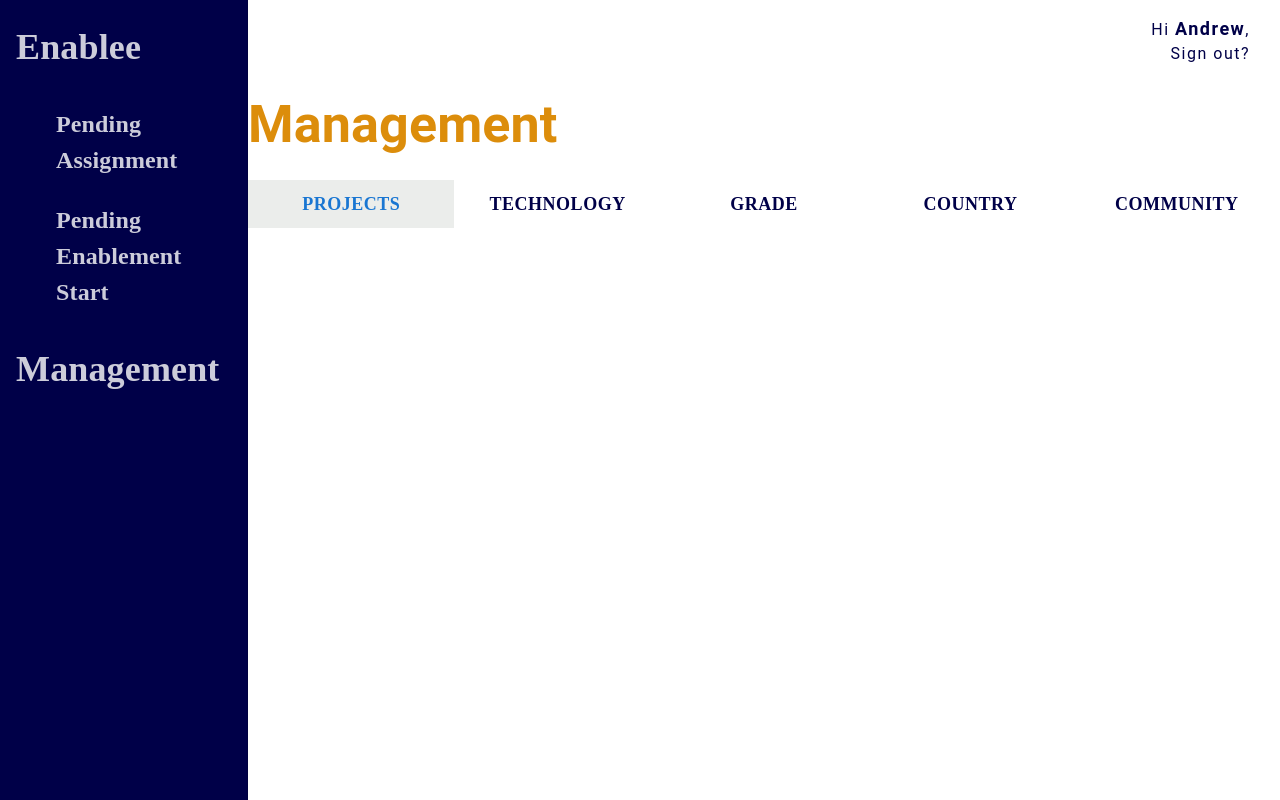
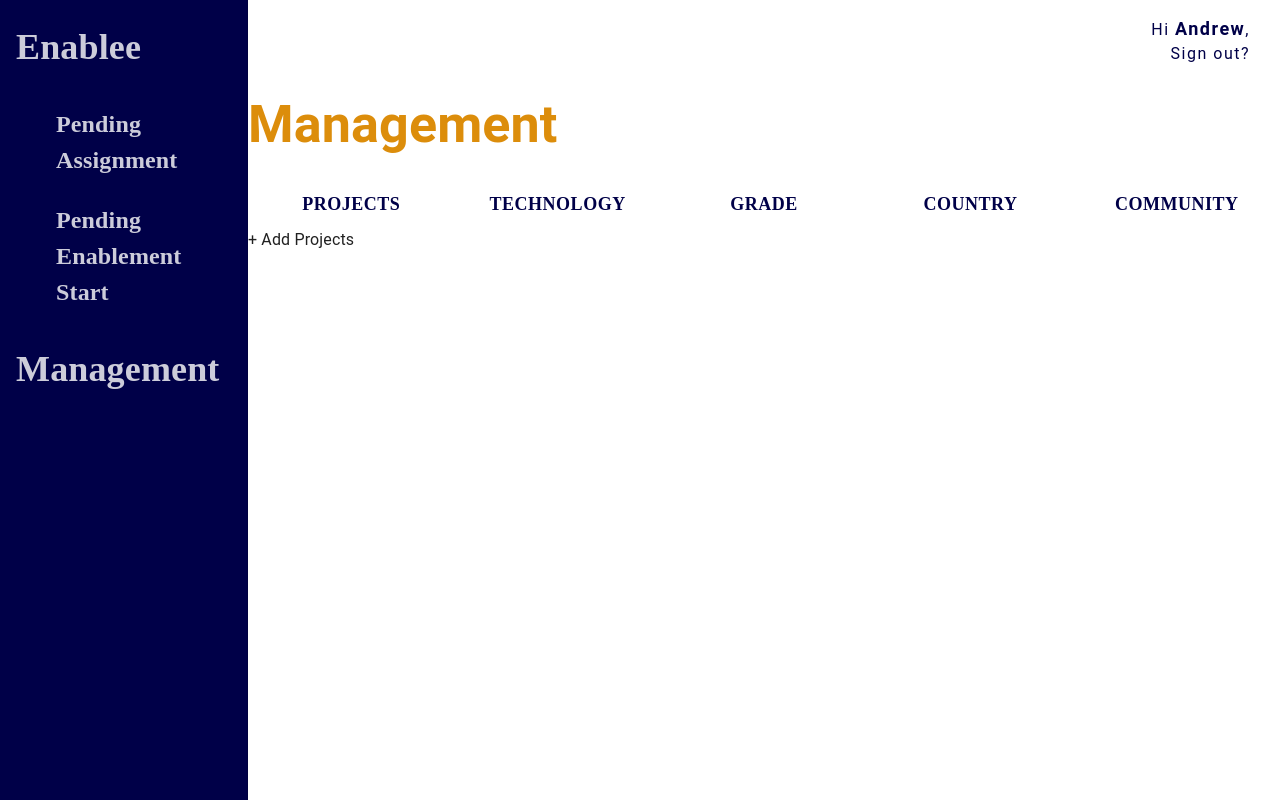
Before and after one commit to oscar-fernandez/flow-ui, a React (Vite) app: page /mgt in a window 1280 px wide. Built offline with nearby package versions, Linux system fonts and the light colour scheme; a web font is replaced by a local one.

Commit message:
mgt tab update value for +project or skill

```diff
--- a/src/pages/Management/ManagementTabsComponent/ManagementTabs.tsx
+++ b/src/pages/Management/ManagementTabsComponent/ManagementTabs.tsx
@@ -43,10 +43,12 @@ function a11yProps(index: number) {
   };
 }
 
+const tabLabels = ["Projects", "Technology", "Grade", "Country", "Community"];
+
 export default function ManagementTabs() {
-  const [value, setValue] = React.useState(0);
+  const [value, setValue] = React.useState("Projects");
   const handleChange = (event: React.SyntheticEvent, newValue: number) => {
-    setValue(newValue);
+    setValue(tabLabels[newValue]);
   };
 
   return (
@@ -76,6 +78,7 @@ export default function ManagementTabs() {
             <Tab label="Community" {...a11yProps(4)} />
           </Tabs>
         </Box>
+        <div>+ Add {value}</div>
       </Box>
     </div>
   );
```
